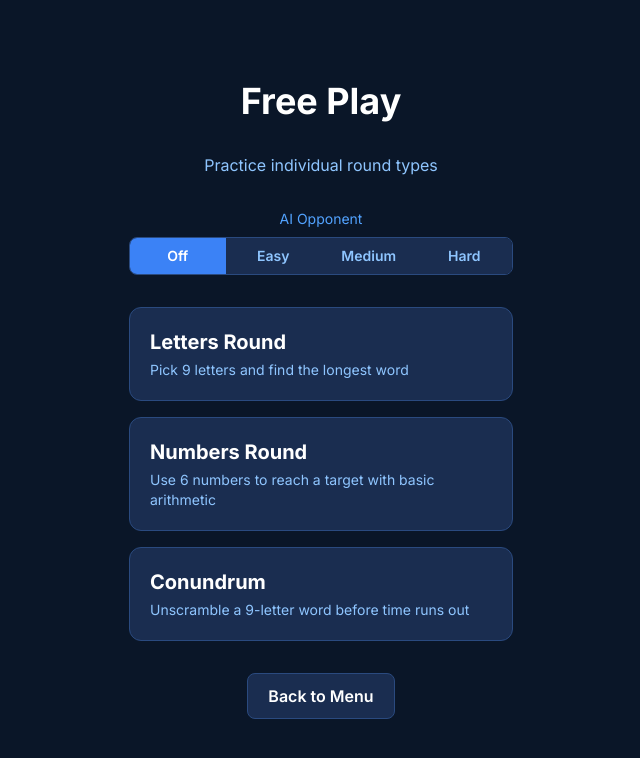
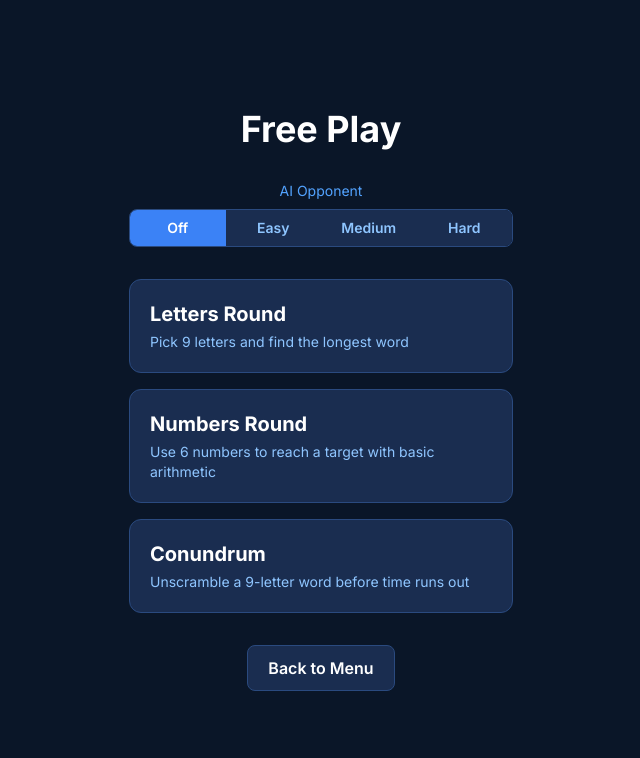
Before and after one commit to mhuggins102-sudo/countdown, a React (Vite) app: page / in a window 1280 px wide. Both pictures are taken after a click on the button "Free Play". Shown: the top 758 px of the page, without its empty margins (319-959 px from the left). Built offline with nearby package versions, Linux system fonts and the light colour scheme.

Commit message:
Remove subtitle text from Free Play menu
https://claude.ai/code/session_01U8kRwXXw2YLt6N5fZXCtLj

```diff
--- a/src/components/screens/FreePlayMenu.tsx
+++ b/src/components/screens/FreePlayMenu.tsx
@@ -21,7 +21,6 @@ export function FreePlayMenu({ onBack, timerDuration }: { onBack: () => void; ti
   return (
     <div className="flex flex-col items-center justify-center min-h-screen gap-8 px-4">
       <h1 className="text-4xl font-bold text-white">Free Play</h1>
-      <p className="text-blue-300">Practice individual round types</p>
 
       {/* AI Difficulty selector */}
       <div className="w-full max-w-sm">
```
